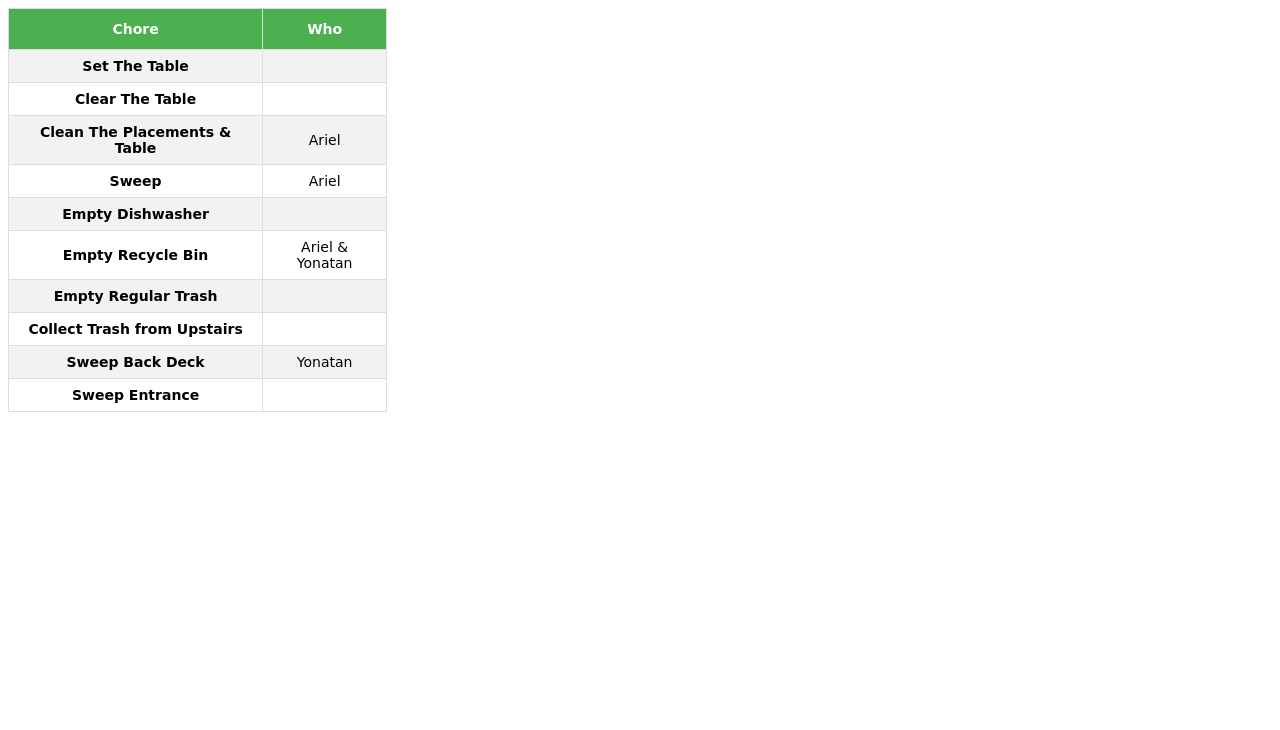
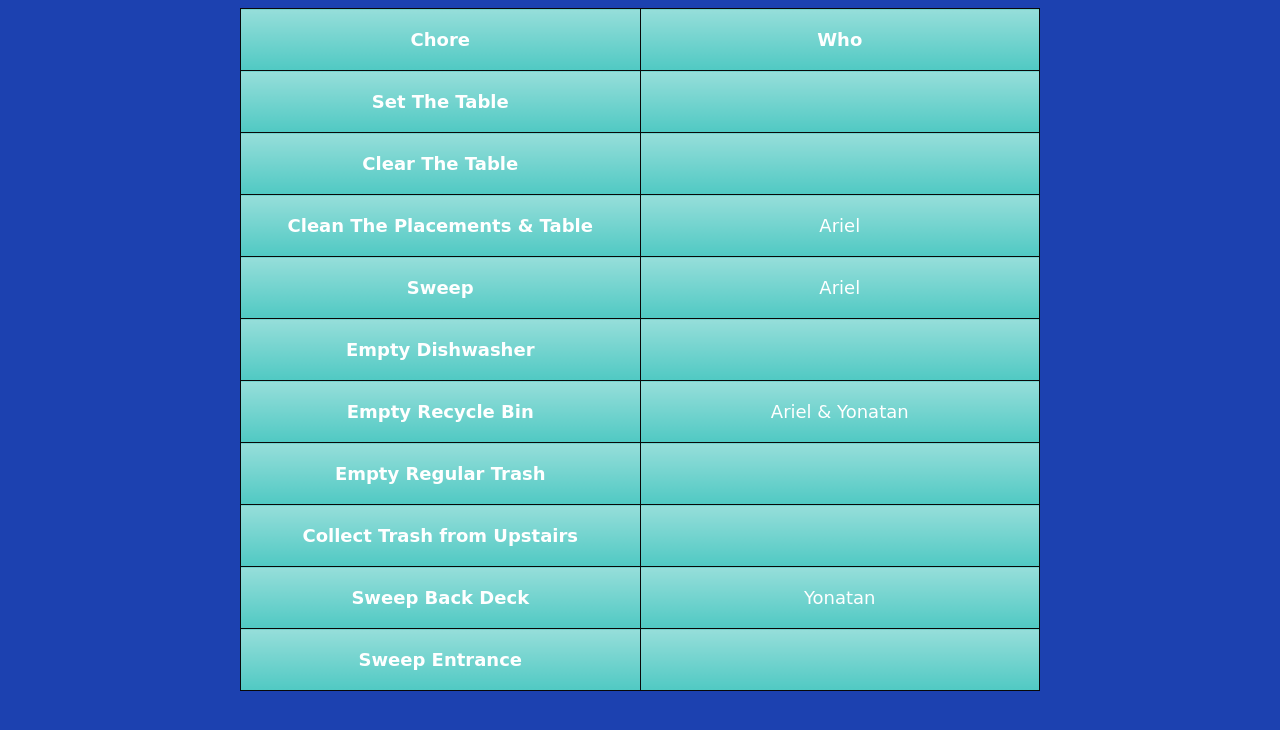
Before and after one commit to ehazak1/home-bulletin-board, a Flask app: page /chores in a window 1280 px wide. Shown: the top 730 px of the page. Run offline with Flask 2, Linux system fonts and the light colour scheme.

Commit message:
Prettier chore chart

```diff
--- a/app/templates/chores.html
+++ b/app/templates/chores.html
@@ -4,30 +4,32 @@
     <meta charset="UTF-8">
     <style>
         body {
-            background-image: url("")
+            background: #1c41b0;
         }
         table {
+            width: 800px;
+            margin: auto;
+            text-align: center;
+            table-layout: fixed;
+        }
+        table, tr, th, td {
+            padding: 20px;
+            color: white;
+            border: 1px solid #080808;
             border-collapse: collapse;
-            width:30%;
-            font-family: "Comic Sans MS", cursive, sans-serif;
+            font-size: 18px;
+            font-family: "Comic Sans MS", cursive, sans-serif;;
+            background:linear-gradient(top, #96deda 0%, #50c9c3 100%);
+            background:-webkit-linear-gradient(top, #96deda 0%, #50c9c3 100%);
         }
-
-        table, th, td {
-            border: 1px solid #ddd;
-            font-size: 14px;
-            padding: 8px;
-            text-align: center;
-        }
-        tr:nth-child(even) {background-color: #f2f2f2;}
-        tr:hover {background-color: #ddd;}
     </style>
     <title>Chores Chart</title>
 </head>
 <body>
     <table>
         <tr>
-            <th style="padding-top: 12px;padding-bottom: 12px;background-color: #4CAF50;color: white;">Chore</th>
-            <th style="padding-top: 12px;padding-bottom: 12px;background-color: #4CAF50;color: white;">Who</th></tr>
+            <th>Chore</th>
+            <th>Who</th></tr>
         <tr><th>Set The Table</th><td>{{ chores['set the table'][meal] }}</td></tr>
         <tr><th>Clear The Table</th><td>{{ chores['clear the table'][meal] }}</td></tr>
         <tr><th>Clean The Placements & Table</th><td>{{ chores['clean the placements'][meal] }}</td></tr>
```
